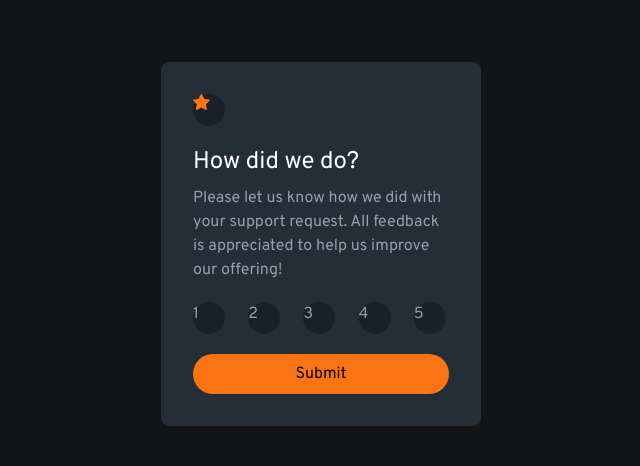
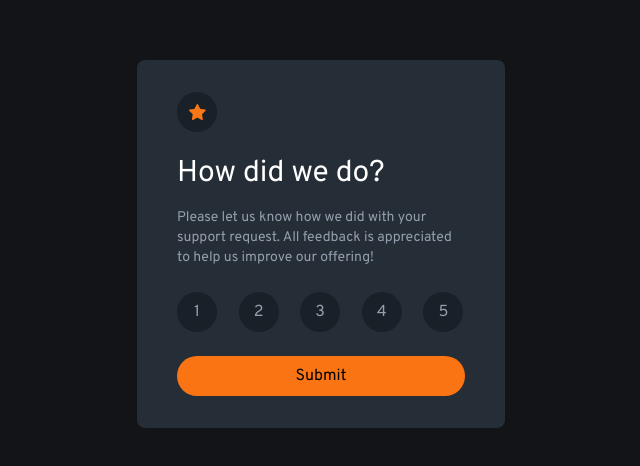
Before and after one commit to vaishak10/interactive-rating-component, a website: page src/index.html in a window 1280 px wide. Shown: the part 156-622 px from the top of the page, without its empty margins (319-959 px from the left). Drawn offline with nearby package versions, Linux system fonts and the light colour scheme; files that its build step writes are made by us from their sources.

Commit message:
feat:preview design setup

```diff
--- a/src/index.html
+++ b/src/index.html
@@ -6,7 +6,7 @@
     <!-- displays site properly based on user's device -->
 
     <link rel="icon" type="image/png" sizes="32x32" href="./images/favicon-32x32.png" />
-    <link href="/result/output.css" rel="stylesheet" />
+    <link href="/src/output.css" rel="stylesheet" />
     <link rel="preconnect" href="https://fonts.googleapis.com" />
     <link rel="preconnect" href="https://fonts.gstatic.com" crossorigin />
     <link href="https://fonts.googleapis.com/css2?family=Overpass:wght@400;700&display=swap" rel="stylesheet" />
@@ -15,23 +15,23 @@
   </head>
   <body>
     <div class="grid h-screen w-screen place-content-center bg-[#121417] font-['Overpass']">
-      <div class="h-92 w-80 rounded-lg bg-[#252d37] p-8">
-        <div class="grid gap-5">
-          <div class="w-8 h-8 rounded-full bg-[#1a2027]">
+      <div class="grid place-content-center h-[23rem] w-[23rem] rounded-lg bg-[#252d37] p-10">
+        <div class="grid gap-6 place-self-center">
+          <div class="grid place-content-center w-10 h-10 rounded-full bg-[#1a2027]">
             <svg width="17" height="16" xmlns="http://www.w3.org/2000/svg"><path d="m9.067.43 1.99 4.031c.112.228.33.386.58.422l4.45.647a.772.772 0 0 1 .427 1.316l-3.22 3.138a.773.773 0 0 0-.222.683l.76 4.431a.772.772 0 0 1-1.12.813l-3.98-2.092a.773.773 0 0 0-.718 0l-3.98 2.092a.772.772 0 0 1-1.119-.813l.76-4.431a.77.77 0 0 0-.222-.683L.233 6.846A.772.772 0 0 1 .661 5.53l4.449-.647a.772.772 0 0 0 .58-.422L7.68.43a.774.774 0 0 1 1.387 0Z" fill="#FC7614"/></svg>
           </div>
-          <div class="grid gap-2">
-            <div class="text-2xl text-white">How did we do?</div>
-            <div class="text-[#959eac]">Please let us know how we did with your support request. All feedback is appreciated to help us improve our offering!</div>
+          <div class="grid gap-4">
+            <div class="text-3xl text-white">How did we do?</div>
+            <div class="text-[#959eac] text-sm">Please let us know how we did with your support request. All feedback is appreciated to help us improve our offering!</div>
           </div>
-          <div class="grid gap-5 text-[#959eac] grid-cols-5">
-            <span class="w-8 h-8 rounded-full bg-[#1a2027]">1</span>
-            <span class="w-8 h-8 rounded-full bg-[#1a2027]">2</span>
-            <span class="w-8 h-8 rounded-full bg-[#1a2027]">3</span>
-            <span class="w-8 h-8 rounded-full bg-[#1a2027]">4</span>
-            <span class="w-8 h-8 rounded-full bg-[#1a2027]">5</span>
+          <div class="grid gap-5 text-[#959eac] grid-cols-5 items-center">
+            <div class="grid place-content-center w-10 h-10 rounded-full bg-[#1a2027] hover:bg-white">1</div>
+            <div class="grid place-content-center w-10 h-10 rounded-full bg-[#1a2027] hover:bg-white">2</div>
+            <div class="grid place-content-center w-10 h-10 rounded-full bg-[#1a2027] hover:bg-white">3</div>
+            <div class="grid place-content-center w-10 h-10 rounded-full bg-[#1a2027] hover:bg-white">4</div>
+            <div class="grid place-content-center w-10 h-10 rounded-full bg-[#1a2027] hover:bg-white">5</div>
           </div>
-          <button class="rounded-full bg-[#fb7413] p-2">Submit</button>
+          <button class="rounded-full bg-[#fb7413] p-2 hover:bg-white hover:text-[#fb7413]">Submit</button>
         </div>
         <div class="hidden">
           <div>You selected<span>{1}</span>out of 5</div>
```
Also changed, not shown: .src/input.css (added), src/output.css (added).
